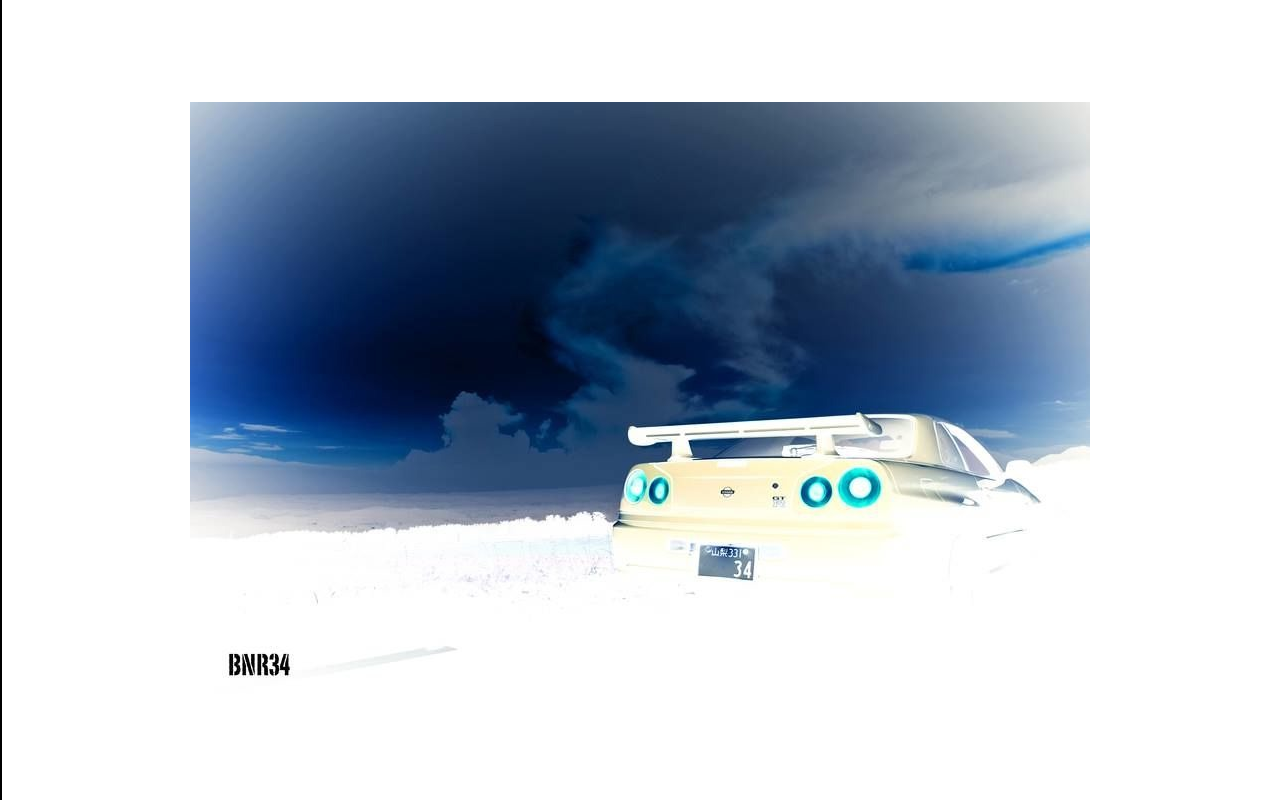
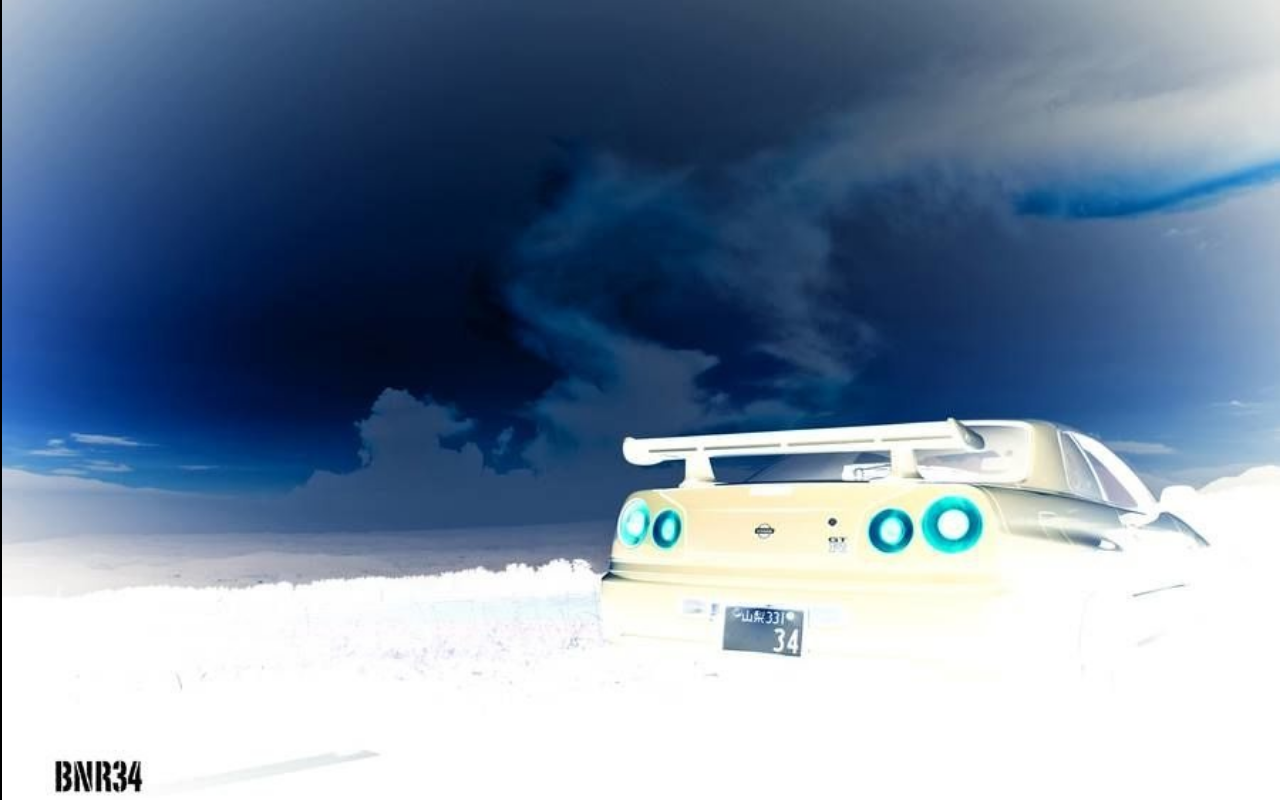
Before and after one commit to Davidb9790/CSSPractice, a plain HTML site: page CSS Practice 8/QuickImageComparison.html in a window 1280 px wide. Drawn offline with Linux system fonts and the light colour scheme.

Commit message:
background size:cover; fix

```diff
--- a/CSS Practice 8/Css/style.css
+++ b/CSS Practice 8/Css/style.css
@@ -10,9 +10,10 @@ section{
 	background: url(../Css/Assets/Skyline.jpg) no-repeat center center;
 	background-attachment:fixed;
 	background-repeat: no-repeat;
+	background-size: cover;
 	/*position: center;*/
-	display: flex;
-	justify-content: center;
+/*	display: flex;
+	justify-content: center;*/
 }
 #layer{
 	position: absolute;
@@ -24,8 +25,9 @@ section{
 	border-left: 2px solid #000;
 	background-repeat: no-repeat;
 	background-attachment:fixed;
+	background-size: cover;
 	/*position: center;*/
-	display: flex;
-	justify-content: center;
+	/*	display: flex;
+	justify-content: center;*/
 
 }
```
